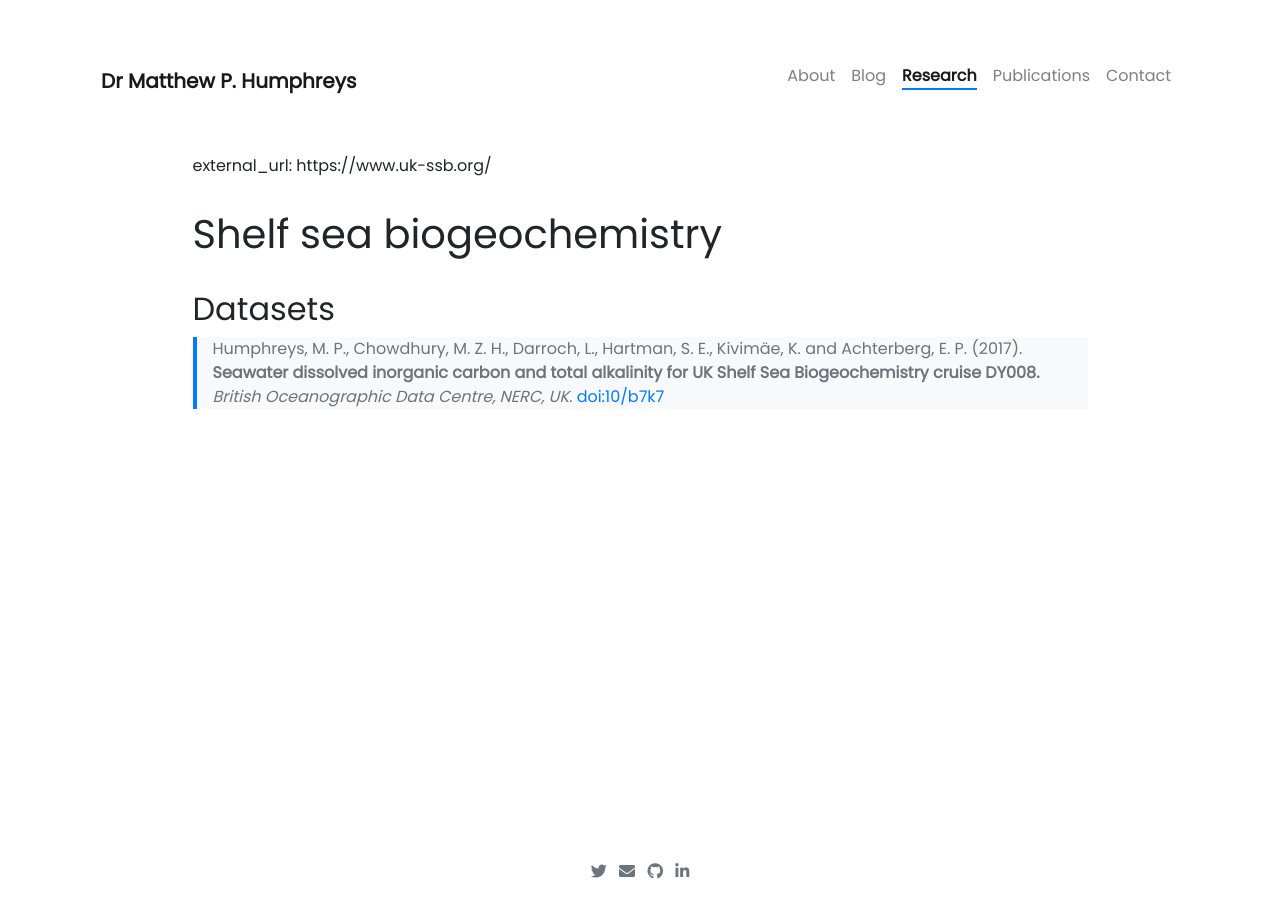
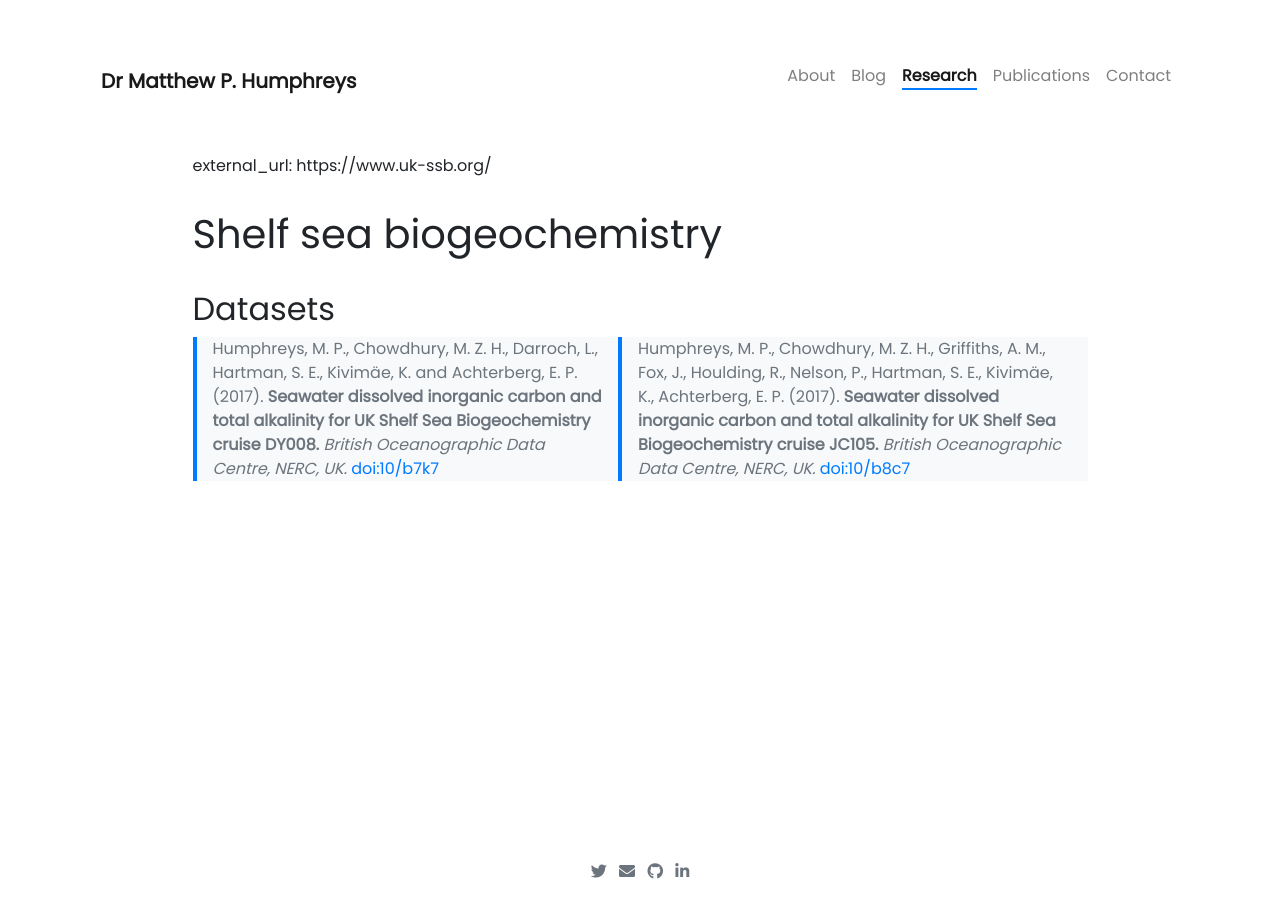
Before and after one commit to mvdh7/mvdh7.github.io, a Jekyll site: the page built from _projects/300-shelf-sea-biogeochemistry.md, in a window 1280 px wide. Built offline with Jekyll 4.4.1, drawn with Linux system fonts in a browser that asks for light colours; nearby versions of some CDN libraries; comment, search, counter and statistics services are not loaded.

Commit message:
Two blockquotes flexed

```diff
--- a/_projects/300-shelf-sea-biogeochemistry.md
+++ b/_projects/300-shelf-sea-biogeochemistry.md
@@ -12,4 +12,14 @@ external_url: https://www.uk-ssb.org/
 
 ## Datasets
 
+<div style="display:flex"><div>
+
 <blockquote>Humphreys, M. P., Chowdhury, M. Z. H., Darroch, L., Hartman, S. E., Kivimäe, K. and Achterberg, E. P. (2017). <strong>Seawater dissolved inorganic carbon and total alkalinity for UK Shelf Sea Biogeochemistry cruise DY008.</strong> <em>British Oceanographic Data Centre, NERC, UK.</em> <a href="https://doi.org/10/b7k7">doi:10/b7k7</a></blockquote>
+
+
+
+</div><div>
+
+<blockquote>Humphreys, M. P., Chowdhury, M. Z. H., Griffiths, A. M., Fox, J., Houlding, R., Nelson, P., Hartman, S. E., Kivimäe, K., Achterberg, E. P. (2017). <strong>Seawater dissolved inorganic carbon and total alkalinity for UK Shelf Sea Biogeochemistry cruise JC105.</strong> <em>British Oceanographic Data Centre, NERC, UK.</em> <a href="https://doi.org/10/b8c7">doi:10/b8c7</a></blockquote>
+
+</div></div>
```
